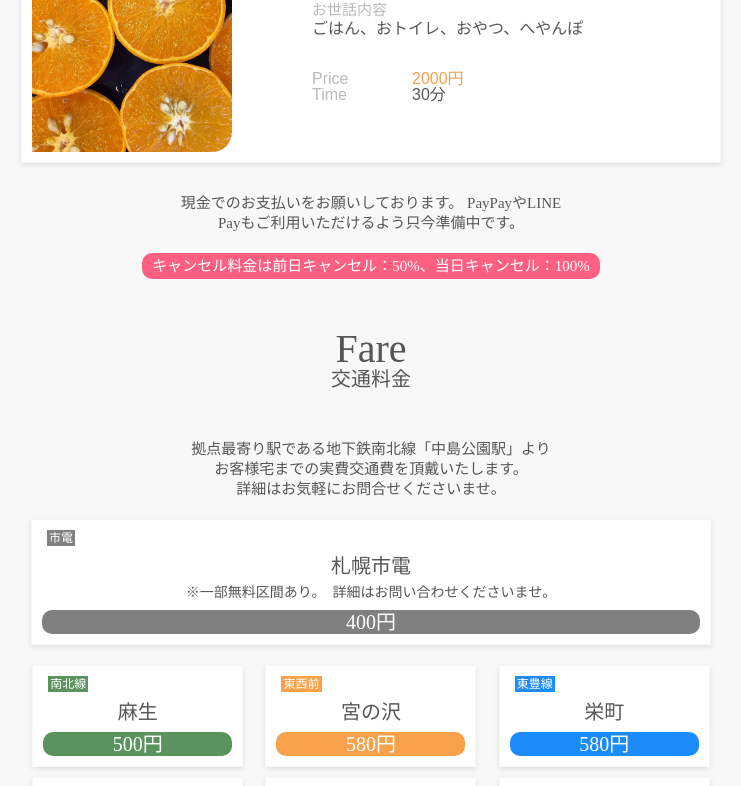
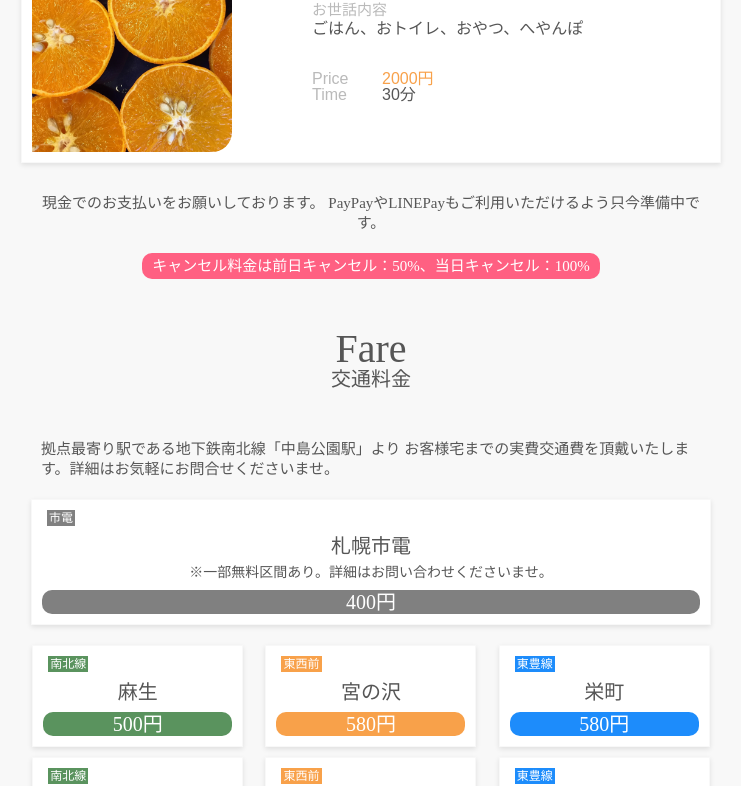
Before and after one commit to fromiron/hana_react, a React (Create React App) app: page /price in a window 1280 px wide. Shown: the part 837-1623 px from the top of the page, without its empty margins (269-1010 px from the left). Built offline with nearby package versions, Linux system fonts and the light colour scheme; the HTML template or start-up script is replaced by a standard one.

Commit message:
contact layout change, price fix

```diff
--- a/src/Components/plan.js
+++ b/src/Components/plan.js
@@ -16,7 +16,7 @@ position: relative;
 padding: 1rem;
 background-color: white;
 &:hover{
-box-shadow: 0 5px 5px rgba(255,96,130,0.56),0 15px 25px rgba(255,96,130,0.2),0 0px 5px rgba(255,96,130,0.2);
+box-shadow: 0 5px 5px rgba(255,96,130,0.56),0 15px 25px rgba(255,96,130,0.2),0 0 5px rgba(255,96,130,0.2);
 top:-2px;
 }
   @media (max-width: 550px) {
@@ -99,7 +99,7 @@ display:flex;
 `;
 const BottomObjTitle = styled.div`
 height: auto;
-width: 100px;
+width: 70px;
 font-size: 1.6rem;
 color: #bababa;
 `;
--- a/src/Components/price.js
+++ b/src/Components/price.js
@@ -57,7 +57,6 @@ font-size: 1.5rem;
 line-height: 2rem;
 padding: 0 2rem;
 text-align: center;
-word-break:keep-all;
 &.cancel{
 display: block;
 margin: auto;
@@ -128,12 +127,11 @@ function Price() {
                           time={halfTime.time}/>
                 </MarinFixer>
                 <Info>
-                    現金でのお支払いをお願いしております。 PayPayやLINE Payもご利用いただけるよう只今準備中です。
+                    現金でのお支払いをお願いしております。 PayPayやLINEPayもご利用いただけるよう只今準備中です。
 
                 </Info>
                 <Info className="cancel">
                     キャンセル料金は前日キャンセル：50%、当日キャンセル：100%
-
                 </Info>
 
                 <PageTitle>
--- a/src/Components/trafficFare.js
+++ b/src/Components/trafficFare.js
@@ -80,7 +80,7 @@ margin-bottom: 2rem;
 font-size: 1.5rem;
 line-height: 2rem;
 padding: 0 2rem;
-text-align: center;
+text-align: left;
 `;
 
 const SpecialInfo = styled.div`
@@ -111,9 +111,8 @@ function Fare() {
     return <>
         <Info>
     <span>
-   拠点最寄り駅である地下鉄南北線「中島公園駅」より<br/>
-   お客様宅までの実費交通費を頂戴いたします。<br/>
-詳細はお気軽にお問合せくださいませ。
+   拠点最寄り駅である地下鉄南北線「中島公園駅」より
+   お客様宅までの実費交通費を頂戴いたします。詳細はお気軽にお問合せくださいませ。
 
     </span>
         </Info>
@@ -125,7 +124,7 @@ function Fare() {
                     <TrafficDetail>
                         <TrafficInfo>
                             <Station>札幌市電</Station>
-                            <SpecialInfo>※一部無料区間あり。　詳細はお問い合わせくださいませ。</SpecialInfo>
+                            <SpecialInfo>※一部無料区間あり。詳細はお問い合わせくださいませ。</SpecialInfo>
                             <FareInfo
                                 style={{backgroundColor: "gray"}}>400円</FareInfo>
                         </TrafficInfo>
```
